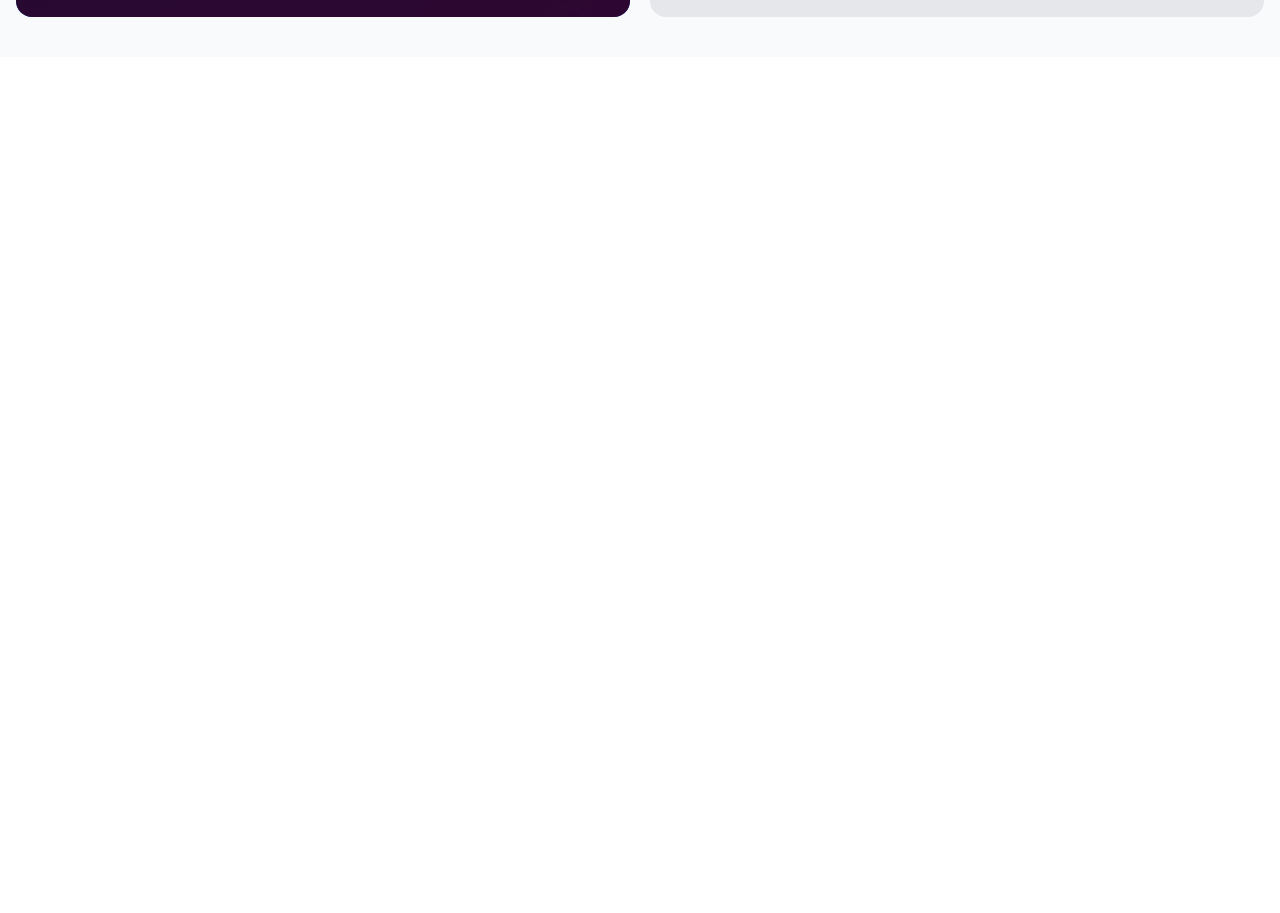
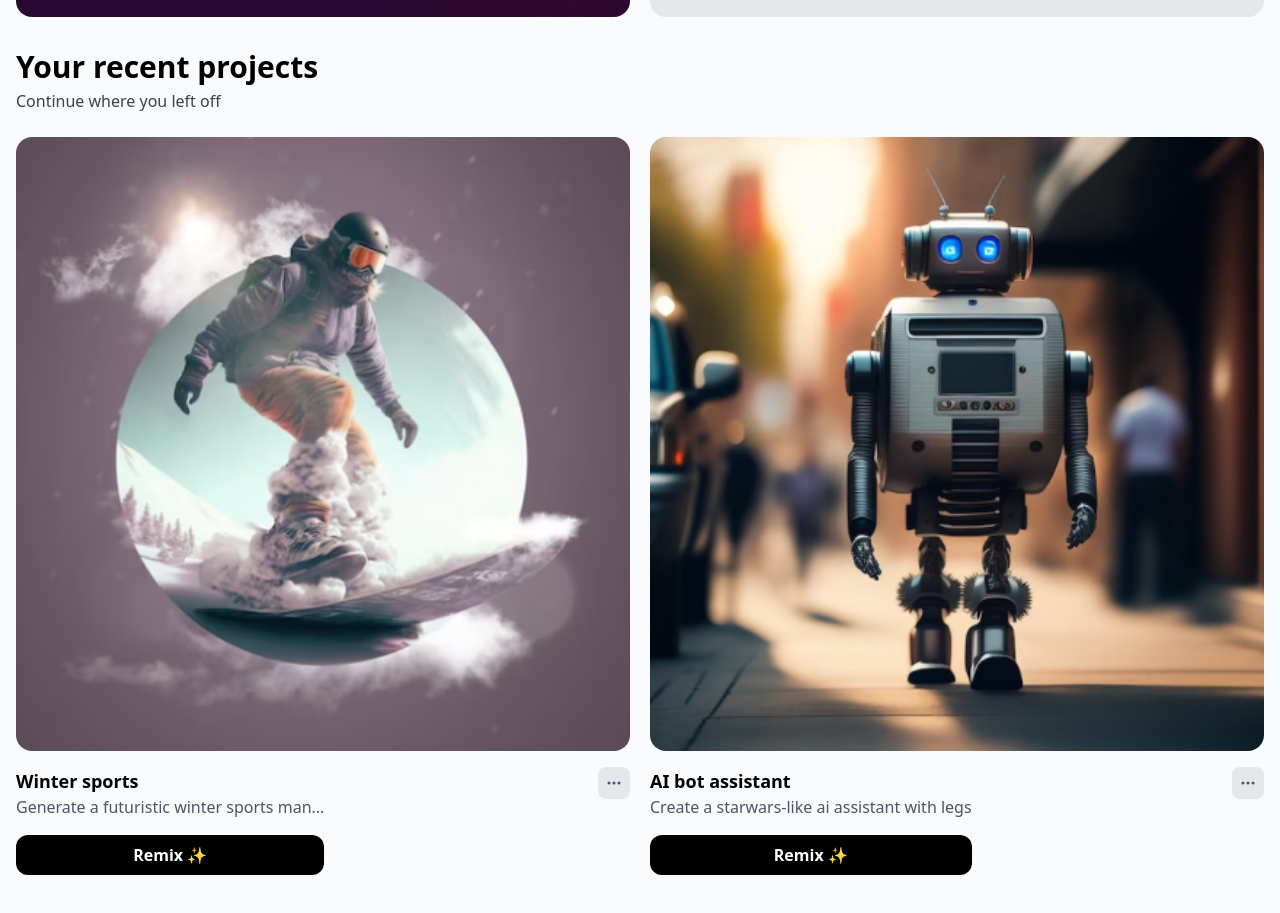
Before and after one commit to seesmof/Ber-Generation-Website, a React (Vite) app: page / in a window 1280 px wide. Shown: the part 793-1706 px from the top of the page. Before the commit the page ends 850 px from the top, so only its background shows below. Built offline with nearby package versions, Linux system fonts and the light colour scheme.

Commit message:
feat: add Recent sections

```diff
--- a/src/App.jsx
+++ b/src/App.jsx
@@ -1,6 +1,7 @@
 import { useState } from "react";
 import Navbar from "./components/Navbar";
 import Create from "./components/Create";
+import Recent from "./components/Recent";
 
 function App() {
   return (
@@ -9,6 +10,7 @@ function App() {
         <Navbar />
         <div className="flex flex-col py-6">
           <Create />
+          <Recent />
         </div>
       </main>
     </>
--- a/src/components/Create.jsx
+++ b/src/components/Create.jsx
@@ -1,6 +1,5 @@
 import React from "react";
 import GenerateNew from "../assets/generate_new.png";
-import { BsArrowUpRight } from "react-icons/bs";
 import { FiArrowUpRight } from "react-icons/fi";
 
 const Create = () => {
@@ -15,7 +14,7 @@ const Create = () => {
         </div>
 
         <div className="grid grid-cols-2 mt-6 gap-5">
-          <div className="col-span-1 flex w-full bg-blue-500 relative p-4 rounded-2xl overflow-hidden aspect-square">
+          <div className="col-span-1 flex w-full relative p-4 rounded-2xl overflow-hidden aspect-square">
             <img
               src={GenerateNew}
               alt=""
--- /dev/null
+++ b/src/components/Recent.jsx
@@ -0,0 +1,73 @@
+import React from "react";
+import Winter from "../assets/winter.png";
+import Assistant from "../assets/assistant.png";
+import { BsThreeDots } from "react-icons/bs";
+
+const Create = () => {
+  const InfoCard = ({ title, description, img }) => {
+    return (
+      <>
+        <div className="flex flex-col col-span-1">
+          <div className="rounded-2xl overflow-hidden aspect-square">
+            <img
+              src={img}
+              alt="card image"
+              className="w-full h-full object-cover"
+            />
+          </div>
+
+          <div className="flex flex-row w-full justify-between pt-4 gap-3">
+            <div className="flex flex-col">
+              <h3 className="font-extrabold text-lg">{title}</h3>
+              <p className="text-gray-600">{description}</p>
+              <button className="bg-black mt-4 text-white font-bold rounded-xl p-2">
+                Remix ✨
+              </button>
+            </div>
+
+            <button className="rounded-lg bg-gray-200 h-8 w-8 flex items-center justify-center p-1 aspect-square">
+              <BsThreeDots className="text-gray-600" />
+            </button>
+          </div>
+        </div>
+      </>
+    );
+  };
+
+  const InfoCards = [
+    {
+      title: "Winter sports",
+      description: "Generate a futuristic winter sports man...",
+      img: Winter,
+    },
+    {
+      title: "AI bot assistant",
+      description: "Create a starwars-like ai assistant with legs",
+      img: Assistant,
+    },
+  ];
+
+  return (
+    <>
+      <div className="flex flex-col p-4">
+        <div className="flex flex-col">
+          <h2 className="font-extrabold text-3xl">Your recent projects</h2>
+          <p className="pt-1 text-gray-700">Continue where you left off </p>
+        </div>
+
+        <div className="grid grid-cols-2 mt-6 gap-5">
+          {InfoCards.map((card, index) => (
+            <InfoCard
+              key={index}
+              title={card.title}
+              description={card.description}
+              img={card.img}
+            />
+          ))}
+        </div>
+      </div>
+    </>
+  );
+};
+
+export default Create;
```
Also changed, not shown: src/assets/assistant.png (added), src/assets/winter.png (added).
